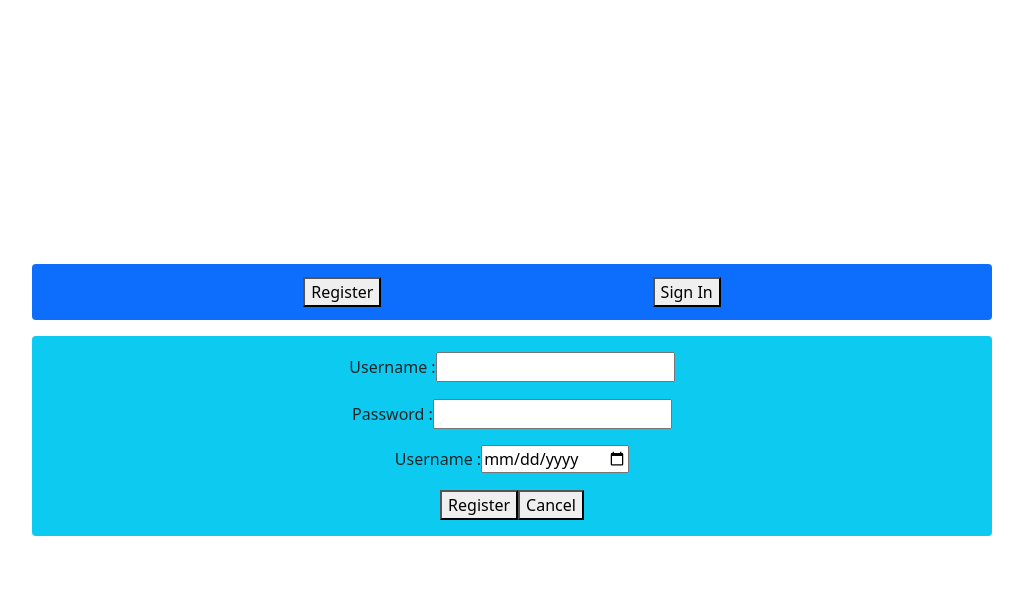
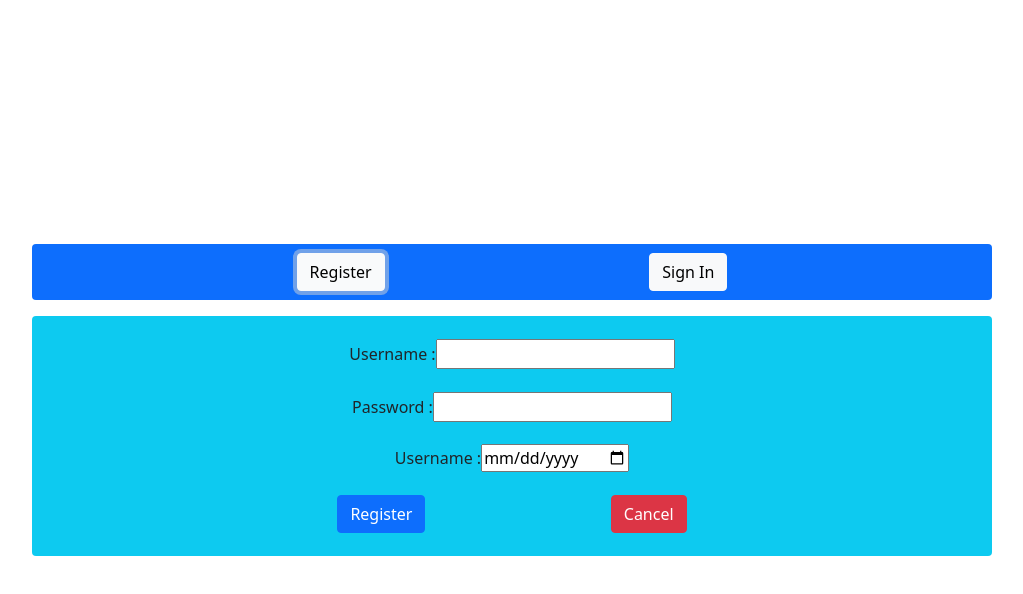
Before and after one commit to JagadeeshEswaran/Bes_React_App, a React (Vite) app: page / in a window 1280 px wide. Both pictures are taken after a click on the button "Register". Shown: the top 594 px of the page, without its empty margins (128-1151 px from the left). Built offline with nearby package versions, Linux system fonts and the light colour scheme.

Commit message:
Updated 23102024

```diff
--- a/src/Pages/UserAuthentication.jsx
+++ b/src/Pages/UserAuthentication.jsx
@@ -2,14 +2,13 @@ import React, { useState } from "react";
 import RegisterForm from "../components/registerForm";
 import LoginForm from "../components/loginForm";
 import InputTextElement from "../components/InputTextElement";
+import Button from "../components/Button";
 
 const UserAuthentication = () => {
   const [pageVariant, setPage] = useState(null);
 
   return (
     <>
-
-
       <section
         className=" d-flex flex-column justify-content-center align-items-center"
         style={{ height: "100vh" }}
@@ -18,13 +17,13 @@ const UserAuthentication = () => {
           className="mb-3 w-75 d-flex justify-content-evenly align-items-center bg-primary rounded"
           style={{ height: "7vh" }}
         >
-          <button onClick={() => setPage("register")}>Register</button>
-          <button onClick={() => setPage("login")}>Sign In</button>
+          <Button title="Register" handler={setPage} bsStyles={"btn btn-light"} valueString={"register"}  />
+          <Button title={"Sign In"} handler={setPage} bsStyles={"btn btn-light"} valueString={"login"}  />
         </article>
 
         <article
           className="bg-info w-75 rounded d-flex jsutify-content-center align-items-center "
-          style={{ height: "25vh" }}
+          style={{ height: "30vh" }}
         >
           {pageVariant === "register" ? (
             <RegisterForm />
--- /dev/null
+++ b/src/components/Button.jsx
@@ -0,0 +1,16 @@
+import React from "react";
+
+const Button = ({ title, handler, bsStyles, valueString }) => {
+
+
+
+
+
+  return (
+    <button className={bsStyles} onClick={() => handler(valueString)} value={valueString}>
+      {title}
+    </button>
+  );
+};
+
+export default Button;
--- a/src/components/InputTextElement.jsx
+++ b/src/components/InputTextElement.jsx
@@ -1,12 +1,12 @@
 import React from "react";
 
 const InputTextElement = (props) => {
-//   console.log(props);
+  // console.log(props);
 
   return (
     <label htmlFor={props.htmlFor}>
       {props.labelValue}
-      <input type={props.inputType} name={props.inputName} id={props.inputId} />
+      <input type={props.inputType} name={props.inputName} id={props.inputId}  />
     </label>
   );
 };
--- a/src/components/LoginForm.jsx
+++ b/src/components/LoginForm.jsx
@@ -1,10 +1,11 @@
 import React from "react";
 import InputTextElement from "./InputTextElement";
+import Button from "./Button";
 
 const LoginForm = () => {
   return (
     <form className="d-flex w-100 flex-column justify-content-evenly align-items-center h-100">
-       <InputTextElement
+      <InputTextElement
         htmlFor={"username"}
         labelValue={"Username :"}
         inputType={"text"}
@@ -21,7 +22,7 @@ const LoginForm = () => {
       />
 
       <article>
-        <button>Sign In</button>
+        <Button title="Sign In" bsStyles={"btn btn-primary"} />
       </article>
     </form>
   );
--- a/src/components/RegisterForm.jsx
+++ b/src/components/RegisterForm.jsx
@@ -1,7 +1,18 @@
-import React from "react";
+import React, { useState } from "react";
 import InputTextElement from "./InputTextElement";
+import Button from "./Button";
 
 const RegisterForm = () => {
+  const [userInfo, setUserInfo] = useState({
+    username: "",
+    password: "",
+    dob: ""
+  })
+
+  const handleUserRegistration = () => {
+    localStorage.setItem("userInfo", userInfo)
+  }
+
   return (
     <form className="d-flex w-100 flex-column justify-content-evenly align-items-center h-100">
       <InputTextElement
@@ -28,9 +39,9 @@ const RegisterForm = () => {
         inputId={"username"}
       />
 
-      <article>
-        <button>Register</button>
-        <button>Cancel</button>
+      <article className=" w-75 d-flex justify-content-evenly">
+        <Button title="Register" bsStyles={"btn btn-primary"} />
+        <Button title="Cancel" bsStyles={"btn btn-danger"} />
       </article>
     </form>
   );
```
